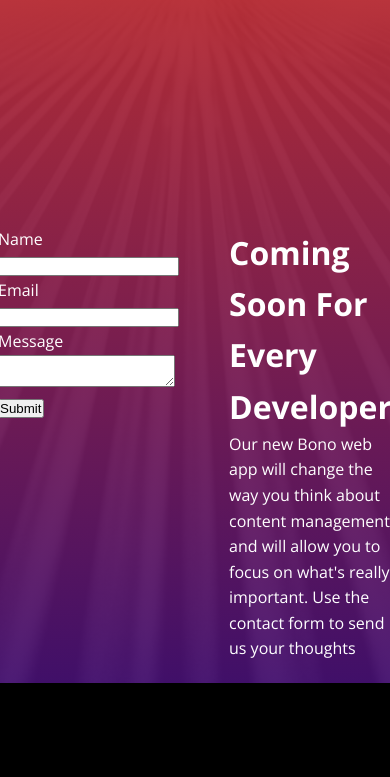
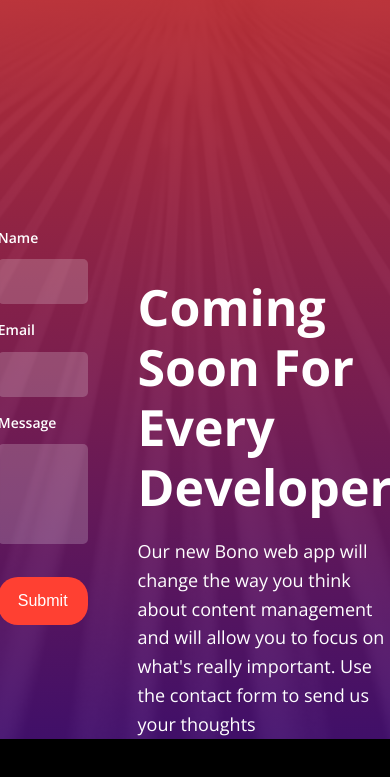
Before and after one commit to elvan/bono-landing-form-html-css, a plain HTML site: page index.html in a window 390 px wide. Shown: the part 161-938 px from the top of the page. Before the commit the page ends 844 px from the top, so only its background shows below. Drawn offline with nearby package versions, Linux system fonts and the light colour scheme.

Commit message:
Add form styling and enhance text container appearance
- Style `.form-group` elements with consistent spacing and layout
- Add input and textarea styles for improved usability and aesthetics
- Implement `.btn` styling for submit buttons with hover effects
- Update `.text-container` typography and layout for better readability
- Set responsive dimensions and appearance for form elements

```diff
--- a/css/styles.css
+++ b/css/styles.css
@@ -66,3 +66,60 @@ body {
 .main-content .text-container {
   flex: 1;
 }
+
+/* Form */
+.form-group {
+  margin-bottom: 15px;
+}
+
+.form-group label {
+  display: block;
+  margin-bottom: 10px;
+  font-size: 14px;
+  font-weight: 600;
+}
+
+.form-group input,
+.form-group textarea {
+  width: 100%;
+  padding: 15px;
+  border: 0;
+  border-radius: 5px;
+  background: rgba(255, 255, 255, 0.2);
+  color: white;
+  outline: 0;
+}
+
+.form-group textarea {
+  height: 100px;
+  resize: none;
+  margin-bottom: 10px;
+}
+
+/* Button */
+.btn {
+  display: block;
+  padding: 15px 20px;
+  border-radius: 20px;
+  width: 100%;
+  border: 0;
+  background-color: #ff4032;
+  color: white;
+  font-size: 16px;
+  cursor: pointer;
+}
+
+.btn:hover {
+  background-color: #ff5c4d;
+}
+
+/* Text Container */
+.text-container h1 {
+  font-size: 50px;
+  margin: 50px 0 20px;
+  line-height: 1.2;
+}
+
+.text-container {
+  font-size: 18px;
+}
```
